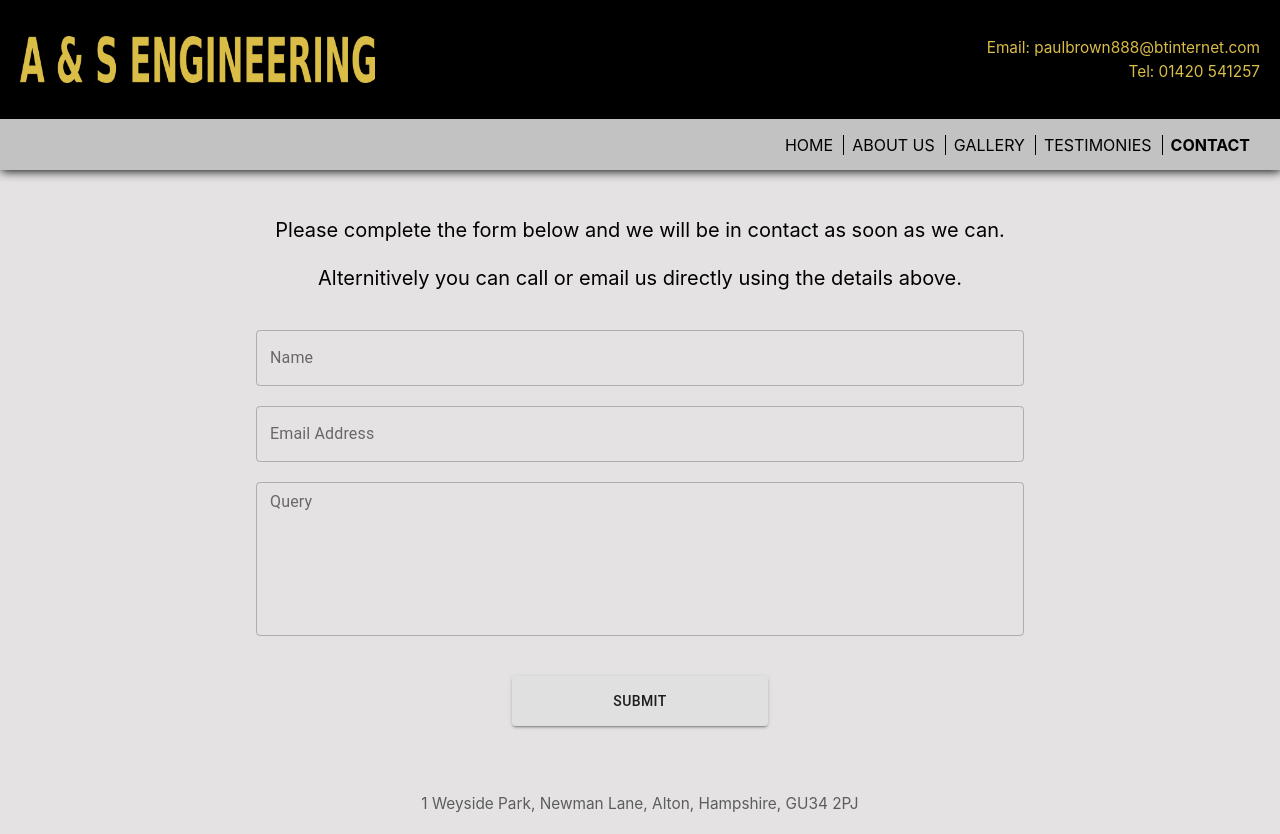
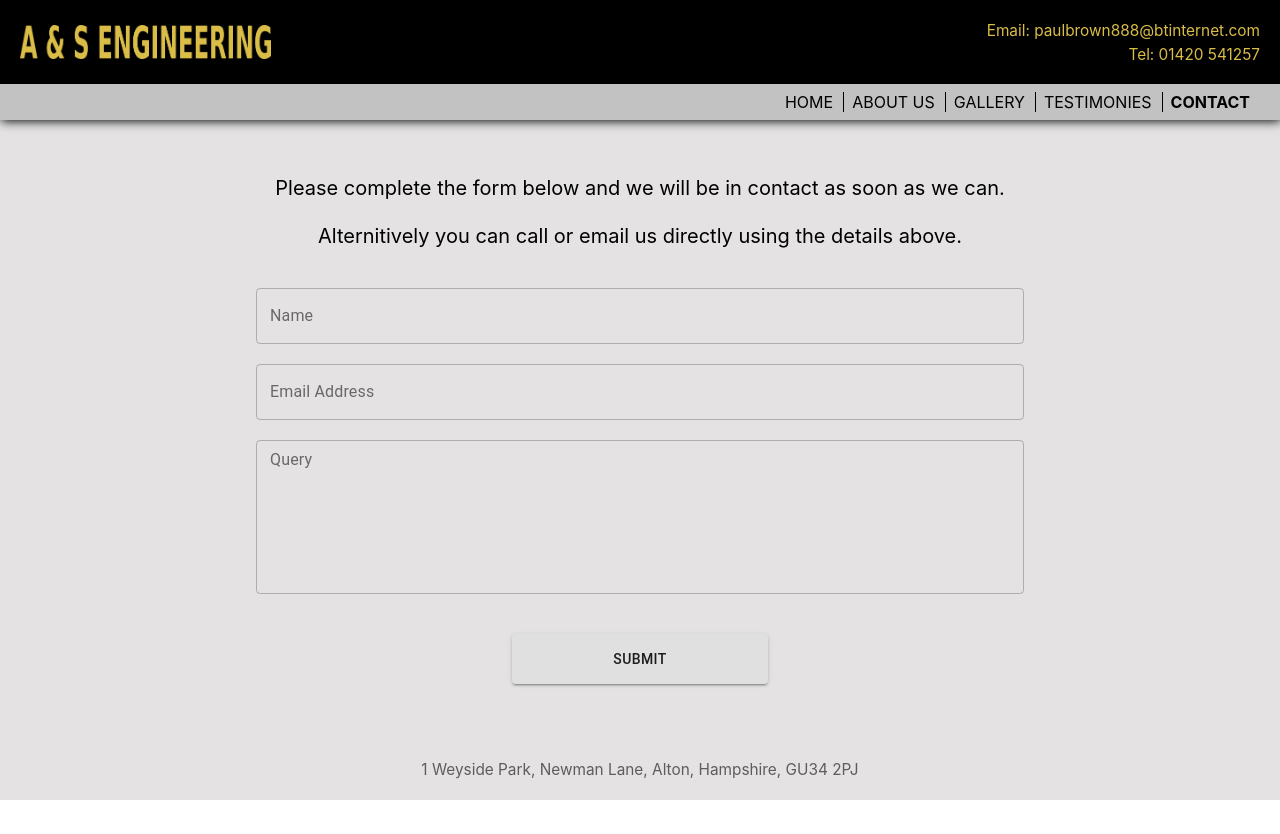
Before and after one commit to RDoneux/as-website-frontend, a React (Create React App) app: page /contact in a window 1280 px wide. After the commit the page ends 800 px from the top, so only its background shows below. Built offline with nearby package versions, Linux system fonts and the light colour scheme.

Commit message:
further increases title min height

```diff
--- a/src/App.module.css
+++ b/src/App.module.css
@@ -9,15 +9,15 @@
 }
 
 .title {
-    min-height: 170px;
-    /* min-height: calc(var(--vh, 1vh) * 18); */
-    height    : 18vh;
-    height    : calc(var(--vh, 1vh) * 18);
+    min-height: 15vh;
+    min-height: calc(var(--vh, 1vh) * 15);
+    height    : 15vh;
+    height    : calc(var(--vh, 1vh) * 15);
 }
 
 .content {
-    min-height     : 78vh;
-    min-height     : calc(var(--vh, 1vh) * 78);
+    min-height     : 80vh;
+    min-height     : calc(var(--vh, 1vh) * 80);
     display        : flex;
     justify-content: center;
     user-select    : none;
@@ -32,8 +32,7 @@
 
 @media screen and (orientation: portrait) {
     .title {
-        min-height: 20vh;
-        min-height: calc(var(--vh, 1vh) * 20);
+        min-height: 200px;
         height    : 20vh;
         height    : calc(var(--vh, 1vh) * 20);
     }
```
